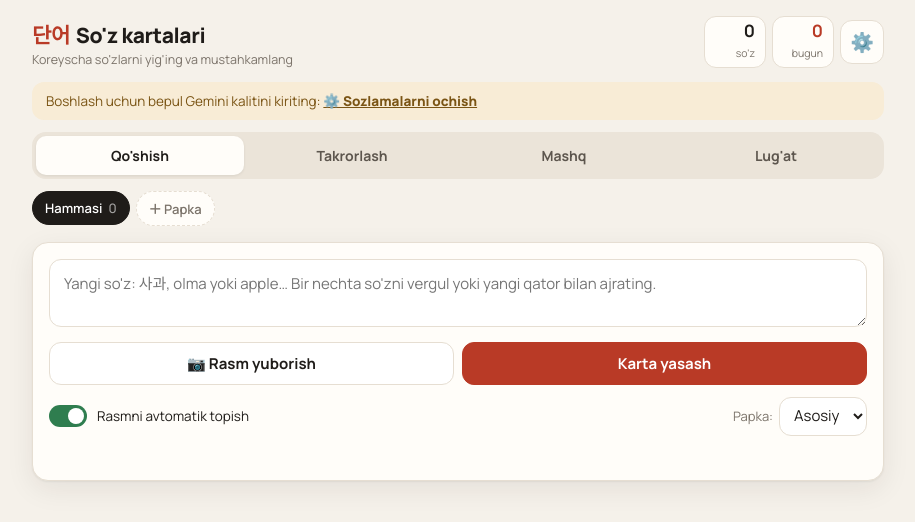
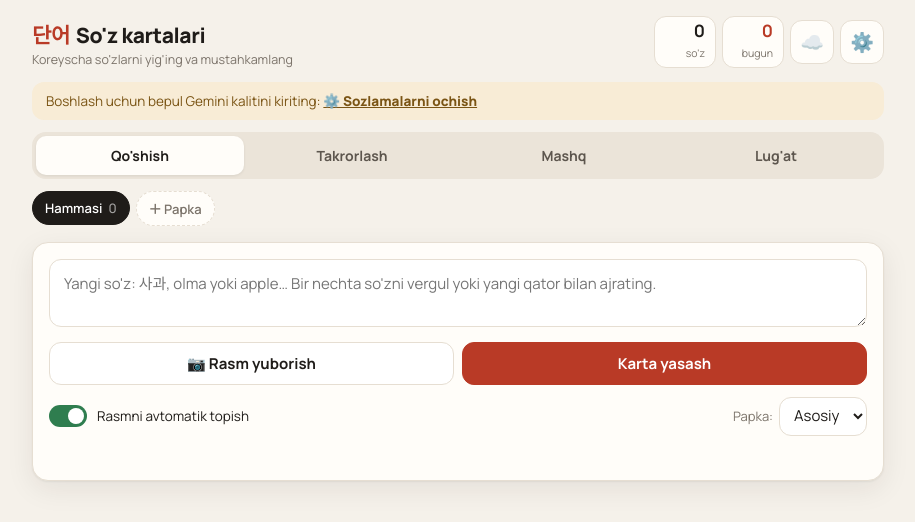
Before and after one commit to Coosmoos/koreys-soz-kartalari, a plain HTML site: page index.html in a window 1280 px wide. Shown: the whole page, without its empty margins (182-1097 px from the left). Drawn offline with Linux system fonts and the light colour scheme.

Commit message:
Google Client ID qo'shildi
Co-Authored-By: Claude Opus 5.5 <noreply@anthropic.com>
Claude-Session: https://claude.ai/code/session_01Ne19HsiJYi6sdG2BJkAi8K

```diff
--- a/index.html
+++ b/index.html
@@ -987,7 +987,7 @@ $("#importIn").onchange=async e=>{
 
 /* ================= Google Drive sinxronlash ================= */
 // OAuth Client ID ochiq ma'lumot (maxfiy emas) — u faqat shu sayt manzilidan ishlaydi.
-const GOOGLE_CLIENT_ID = "";
+const GOOGLE_CLIENT_ID = "523791305083-s3oju6k5qmq3ndt70fca6mfdj612p0fq.apps.googleusercontent.com";
 const SCOPE = "https://www.googleapis.com/auth/drive.appdata"; // faqat dasturning yashirin papkasi
 const DRIVE = "https://www.googleapis.com/drive/v3", UPLOAD = "https://www.googleapis.com/upload/drive/v3";
 const DATA_FILE = "danEo-data.json";
```
